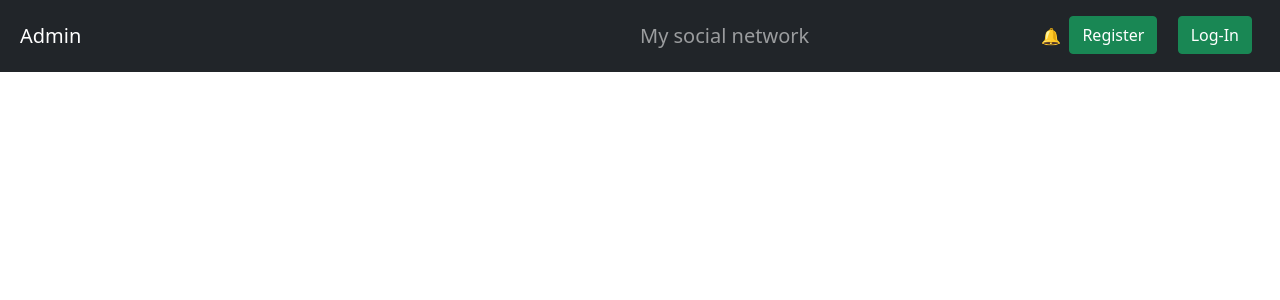
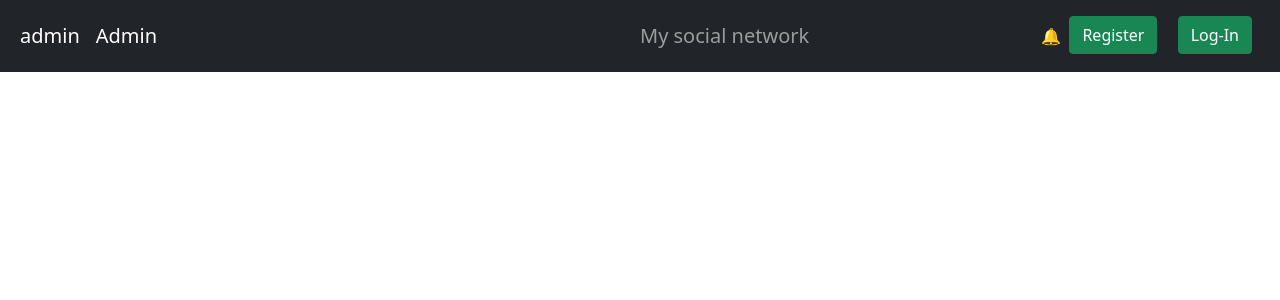
Before and after one commit to Shaidyk/SocialNetwork, a Django app: template templates/html/_base.html in a window 1280 px wide. Shown: the top 300 px of the page. Run offline with Django 3.2, Linux system fonts and the light colour scheme; the template is opened without the code that fills it, so the values that code supplies are empty; some libraries are stand-ins or nearby versions.

Commit message:
btn admin

```diff
--- a/templates/html/_base.html
+++ b/templates/html/_base.html
@@ -26,7 +26,8 @@
         <div class="container-fluid">
             <div class="navbar-nav navbar-brand">
 {#                <a class="nav-link active" href="{% url 'admins' %}">Admin</a>#}
-                <a class="nav-link active" href="http://127.0.0.1:8000/admin">Admin</a>
+                <a class="nav-link active" href="http://127.0.0.1:8000/admin">admin</a>
+                <a class="nav-link active" href="{% url 'admin' %}">Admin</a>
                 <span class="navbar-text position-absolute start-50">
                 My social network
             </span>
```
